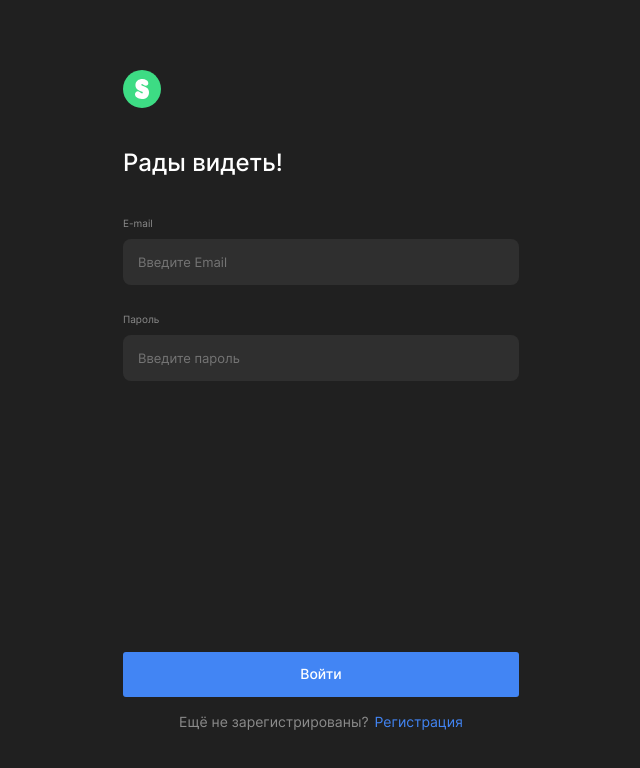
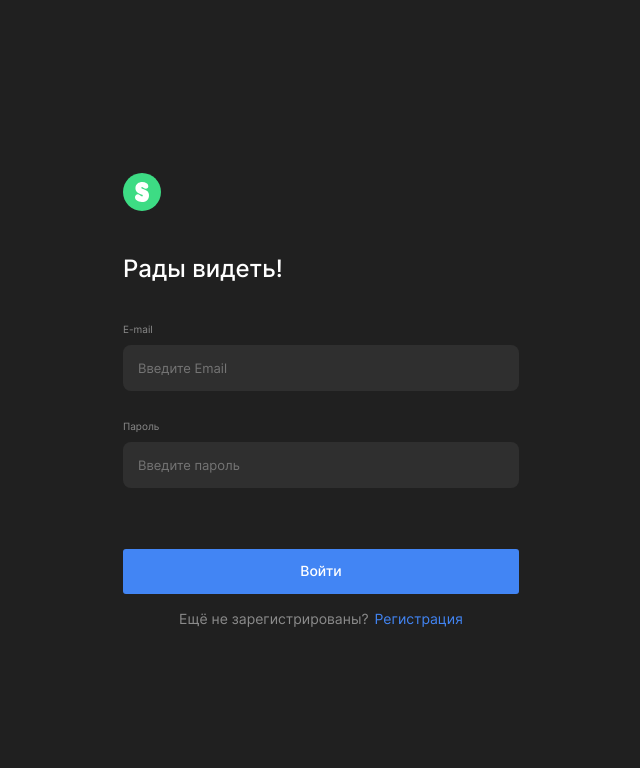
Before and after one commit to Kotezh/movies-explorer-frontend, a React (Create React App) app: page /signin in a window 1280 px wide. Shown: the top 768 px of the page, without its empty margins (319-959 px from the left). Built offline with nearby package versions, Linux system fonts and the light colour scheme.

Commit message:
fix: bugs

```diff
--- a/src/components/Login/Login.css
+++ b/src/components/Login/Login.css
@@ -1,10 +1,9 @@
 .signin {
   font-family: "Inter", "Arial", sans-serif;
   background-color: #202020;
-  padding: 70px 70px 70px;
+  padding: 70px;
   min-width: 320px;
-  height: 100vh;
-  margin: 0;
+  margin: auto 0;
   box-sizing: border-box;
   position: relative;
 }
--- a/src/components/Login/Login.js
+++ b/src/components/Login/Login.js
@@ -26,7 +26,9 @@ export default function Login() {
   return (
     <main className="signin">
       <section className="signin__section">
-        <Logo />
+        <header className="signin__header-logo">
+          <Logo />
+        </header>
         <h2 className="signin__title">Рады видеть!</h2>
 
         <form
--- a/src/components/Movies/Movies.css
+++ b/src/components/Movies/Movies.css
@@ -5,7 +5,7 @@
   height: 100%;
   display: flex;
   flex-direction: column;
-  margin: 0 auto;
+  margin: 0 auto auto;
   box-sizing: border-box;
   position: relative;
 }
--- a/src/components/Preloader/Preloader.css
+++ b/src/components/Preloader/Preloader.css
@@ -43,7 +43,6 @@
   display: flex;
   justify-content: center;
   width: 100%;
-  height: 100vh;
   z-index: 10;
   padding: 20px;
   box-sizing: border-box;
--- a/src/components/Profile/Profile.css
+++ b/src/components/Profile/Profile.css
@@ -3,8 +3,7 @@
   background-color: #202020;
   padding: 74px 70px 70px;
   min-width: 320px;
-  height: calc(100vh - 74px);
-  margin: 0;
+  margin: auto 0;
   box-sizing: border-box;
   position: relative;
 }
@@ -15,9 +14,7 @@
   max-width: 410px;
   display: flex;
   flex-direction: column;
-  justify-content: space-between;
   width: 100%;
-  height: 100%;
 }
 
 .profile__title {
@@ -87,7 +84,7 @@
   line-height: 13px;
   text-align: center;
   color: #ff004c;
-  margin: auto 0 0;
+  margin: 188px 0 0;
   padding: 0;
   opacity: 0;
 }
--- a/src/components/Register/Register.css
+++ b/src/components/Register/Register.css
@@ -3,7 +3,7 @@
   background-color: #202020;
   padding: 70px;
   min-width: 320px;
-  margin: 0;
+  margin: auto 0;
   box-sizing: border-box;
   position: relative;
 }
```
